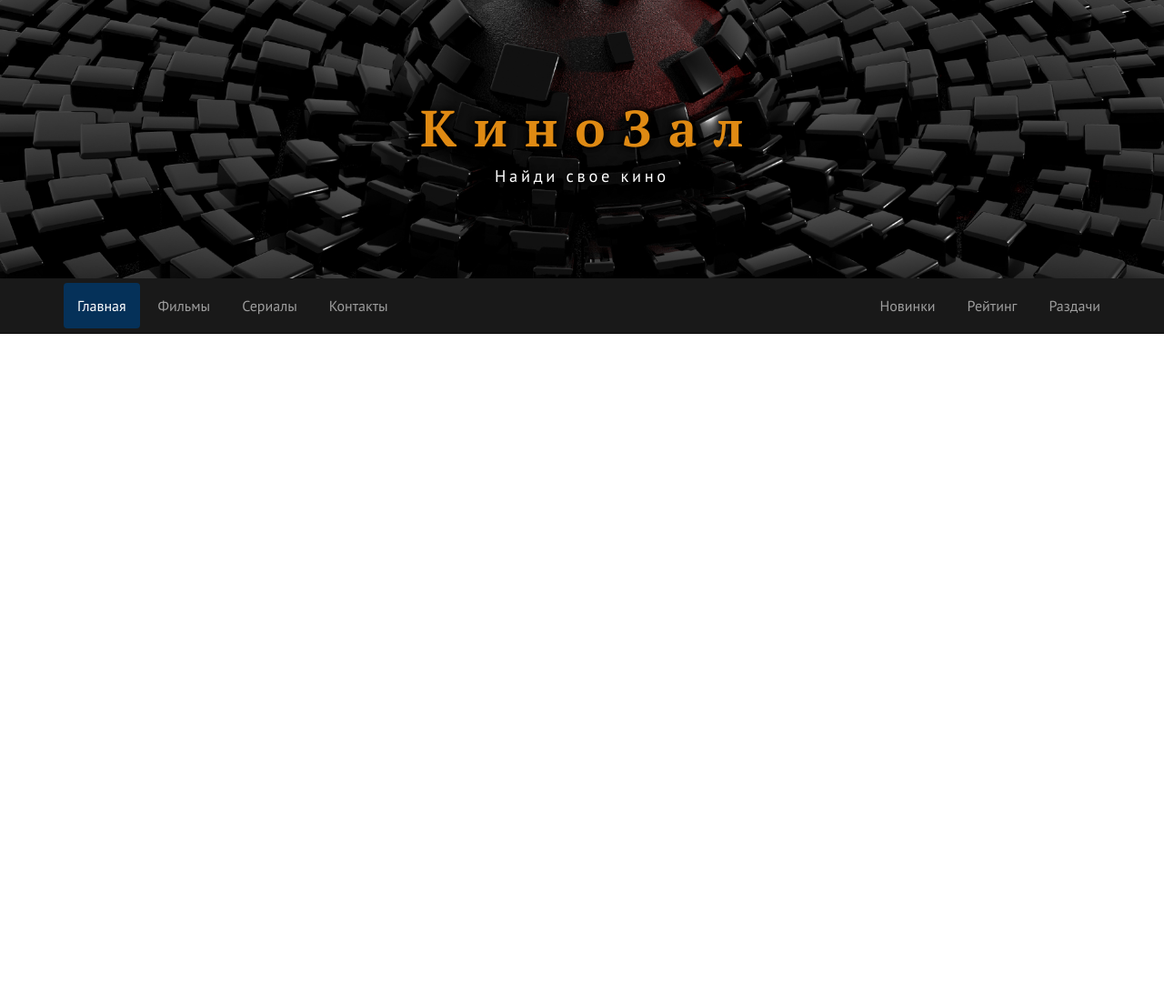
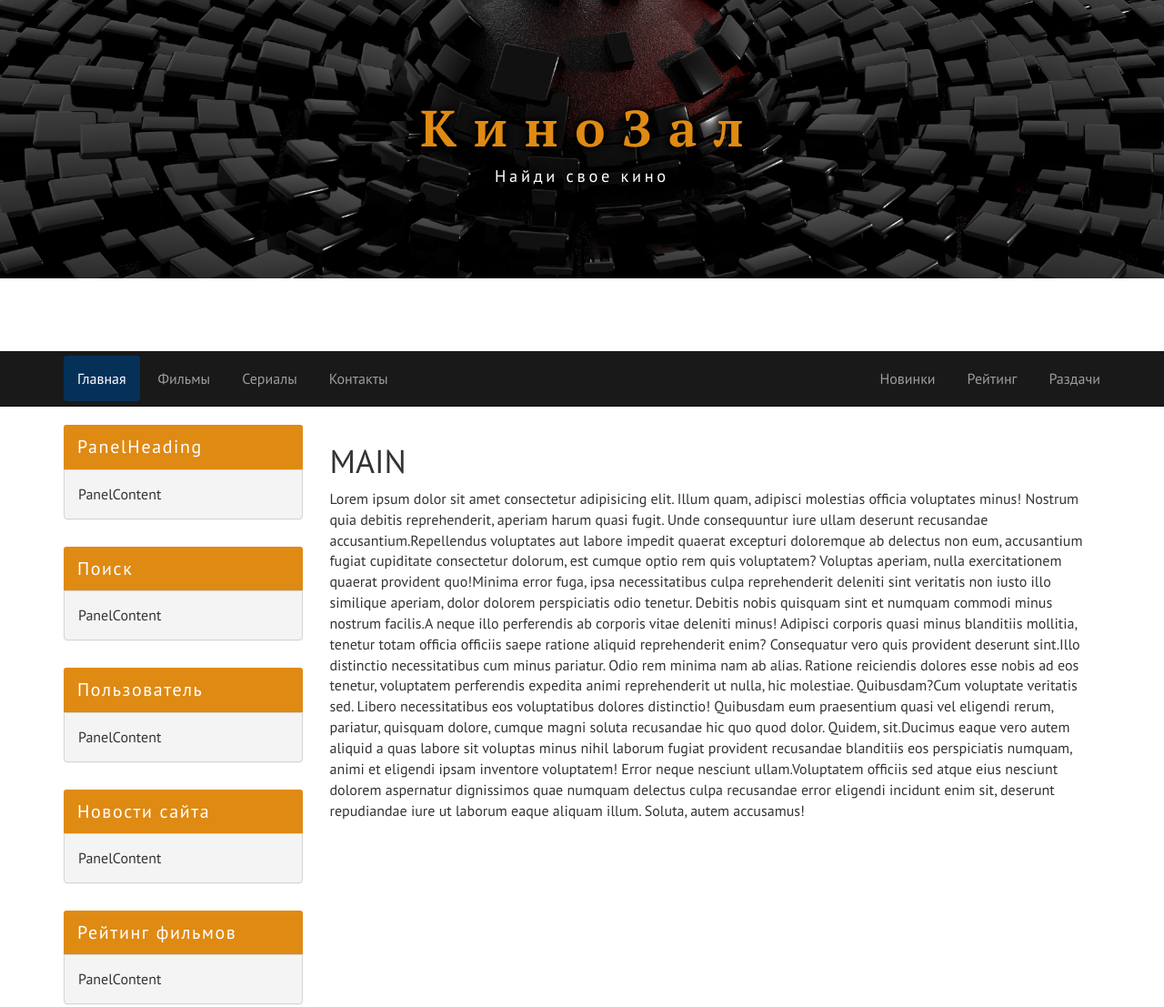
Before and after one commit to kris-bieliaeva/-kinozal-template-float-template, a website: page index.html in a window 1280 px wide. Shown: the whole page at 91% size. Before the commit the page ends 800 px from the top, so only its background shows below. Drawn offline with Linux system fonts and the light colour scheme.

Commit message:
side bar

```diff
--- a/assets/scss/_bootstrap-theming.scss
+++ b/assets/scss/_bootstrap-theming.scss
@@ -36,7 +36,6 @@
       margin: 5px 5px 5px 0;
     }
   }
-
   @include sm {
     margin-bottom: 0;
   }
@@ -48,7 +47,6 @@
       margin: 5px 0 5px 5px;
     }
   }
-
   @include sm {
     margin-top: 0;
   }
@@ -60,5 +58,34 @@
 
 .navbar-toggle {
   float: none;
+
   margin-right: 0;
 }
+
+.panel-info {
+  border: none;
+  background-color: $color-gray-light;
+
+  &:not(:last-of-type) {
+    margin-bottom: $gap * 2;
+  }
+
+  &:last-of-type {
+    margin-bottom: 0;
+  }
+
+  .panel-heading {
+    letter-spacing: 0.08em;
+
+    color: $color-white;
+    border: none;
+    background-color: $color-accent;
+
+    font-size: 1.25rem;
+  }
+
+  .panel-body {
+    border: 1px solid $color-gray;
+    border-radius: 0 0 4px 4px;
+  }
+}
--- a/assets/scss/_common.scss
+++ b/assets/scss/_common.scss
@@ -6,8 +6,8 @@ html {
 }
 
 body {
+  font-family: $font-main;
   font-size: $font-size;
-  font-family: $font-main;
 }
 
 a {
@@ -15,7 +15,8 @@ a {
 
   &:hover,
   &:focus {
+    text-decoration: none;
+
     color: $color-accent;
-    text-decoration: none;
   }
 }
--- a/assets/scss/_header.scss
+++ b/assets/scss/_header.scss
@@ -2,26 +2,32 @@
 @use "mixins/" as *;
 
 .header {
+  margin-bottom: $gap-xl;
 }
 .header-logo {
+  padding: 100px 0;
+
   text-align: center;
-  padding: 100px 0;
+
   background-image: url(../img/header-bg.jpg);
   background-position: center;
   background-size: cover;
 
   &__title {
     display: block;
+
+    margin-right: -0.33em;
+
+    letter-spacing: 0.33em;
+
+    color: $color-accent;
+
     font-family: $font-header;
-    color: $color-accent;
-    letter-spacing: 0.33em;
-    margin-right: -0.33em;
+
     @extend %text-shadow;
-
     @include xs-min {
       font-size: 3.5rem;
     }
-
     @include xs {
       font-size: 2.5rem;
     }
@@ -29,13 +35,13 @@
 
   &__description {
     display: block;
+
+    letter-spacing: 0.2em;
+
+    color: $color-white;
+
     font-size: 1.15rem;
-    letter-spacing: 0.2em;
+
     @extend %text-shadow;
-    color: $color-white;
   }
 }
-.container {
-}
-.header-menu {
-}
--- a/assets/scss/_main.scss
+++ b/assets/scss/_main.scss
@@ -1,2 +1,6 @@
 @use "presets/" as *;
 @use "mixins/" as *;
+
+.main {
+  margin-bottom: $gap-xl;
+}
--- a/assets/scss/_sidebar.scss
+++ b/assets/scss/_sidebar.scss
@@ -1,2 +1,6 @@
 @use "presets/" as *;
 @use "mixins/" as *;
+
+.left-sidebar {
+  margin-bottom: $gap-xl;
+}
--- a/index.html
+++ b/index.html
@@ -63,9 +63,66 @@
   <div class="container">
     <div class="row">
 
-      <main class="main"></main>
+      <main class="main col-lg-9 col-lg-push-3 col-md-8 col-md-push-4">
+        <h1>MAIN</h1>
+        <p><span>Lorem ipsum dolor sit amet consectetur adipisicing elit. Illum quam, adipisci molestias officia
+            voluptates minus! Nostrum quia debitis reprehenderit, aperiam harum quasi fugit. Unde consequuntur iure
+            ullam deserunt recusandae accusantium.</span><span>Repellendus voluptates aut labore impedit quaerat
+            excepturi doloremque ab delectus non eum, accusantium fugiat cupiditate consectetur dolorum, est cumque
+            optio rem quis voluptatem? Voluptas aperiam, nulla exercitationem quaerat provident quo!</span><span>Minima
+            error fuga, ipsa necessitatibus culpa reprehenderit deleniti sint veritatis non iusto illo similique
+            aperiam, dolor dolorem perspiciatis odio tenetur. Debitis nobis quisquam sint et numquam commodi minus
+            nostrum facilis.</span><span>A neque illo perferendis ab corporis vitae deleniti minus! Adipisci corporis
+            quasi minus blanditiis mollitia, tenetur totam officia officiis saepe ratione aliquid reprehenderit enim?
+            Consequatur vero quis provident deserunt sint.</span><span>Illo distinctio necessitatibus cum minus
+            pariatur. Odio rem minima nam ab alias. Ratione reiciendis dolores esse nobis ad eos tenetur, voluptatem
+            perferendis expedita animi reprehenderit ut nulla, hic molestiae. Quibusdam?</span><span>Cum voluptate
+            veritatis sed. Libero necessitatibus eos voluptatibus dolores distinctio! Quibusdam eum praesentium quasi
+            vel eligendi rerum, pariatur, quisquam dolore, cumque magni soluta recusandae hic quo quod dolor. Quidem,
+            sit.</span><span>Ducimus eaque vero autem aliquid a quas labore sit voluptas minus nihil laborum fugiat
+            provident recusandae blanditiis eos perspiciatis numquam, animi et eligendi ipsam inventore voluptatem!
+            Error neque nesciunt ullam.</span><span>Voluptatem officiis sed atque eius nesciunt dolorem aspernatur
+            dignissimos quae numquam delectus culpa recusandae error eligendi incidunt enim sit, deserunt repudiandae
+            iure ut laborum eaque aliquam illum. Soluta, autem accusamus!</span></p>
+      </main>
 
-      <aside class="left-sidebar"></aside>
+      <aside class="left-sidebar col-lg-3 col-lg-pull-9 col-md-4 col-md-pull-8">
+
+        <div class="vertical-slider panel panel-info">
+          <div class="panel-heading">PanelHeading</div>
+          <div class="panel-body">
+            PanelContent
+          </div>
+        </div>
+
+        <div class="site-search panel panel-info">
+          <div class="panel-heading">Поиск</div>
+          <div class="panel-body">
+            PanelContent
+          </div>
+        </div>
+
+        <div class="user-login panel panel-info">
+          <div class="panel-heading">Пользователь</div>
+          <div class="panel-body">
+            PanelContent
+          </div>
+        </div>
+
+        <div class="site-news panel panel-info">
+          <div class="panel-heading">Новости сайта</div>
+          <div class="panel-body">
+            PanelContent
+          </div>
+        </div>
+
+        <div class="top-films panel panel-info">
+          <div class="panel-heading">Рейтинг фильмов</div>
+          <div class="panel-body">
+            PanelContent
+          </div>
+        </div>
+      </aside>
 
     </div>
   </div>
```
Also changed, not shown: assets/css/style.css.
